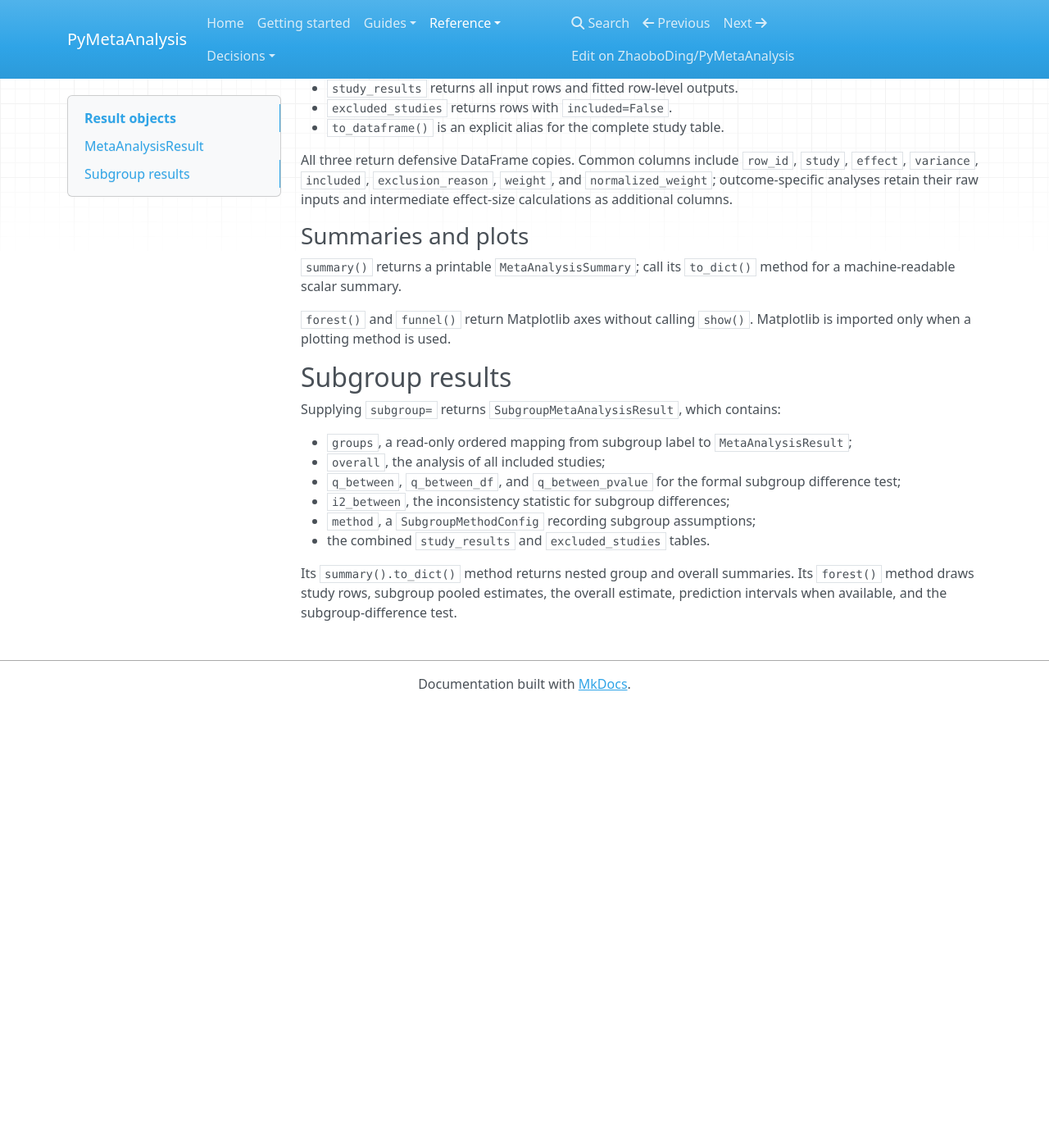
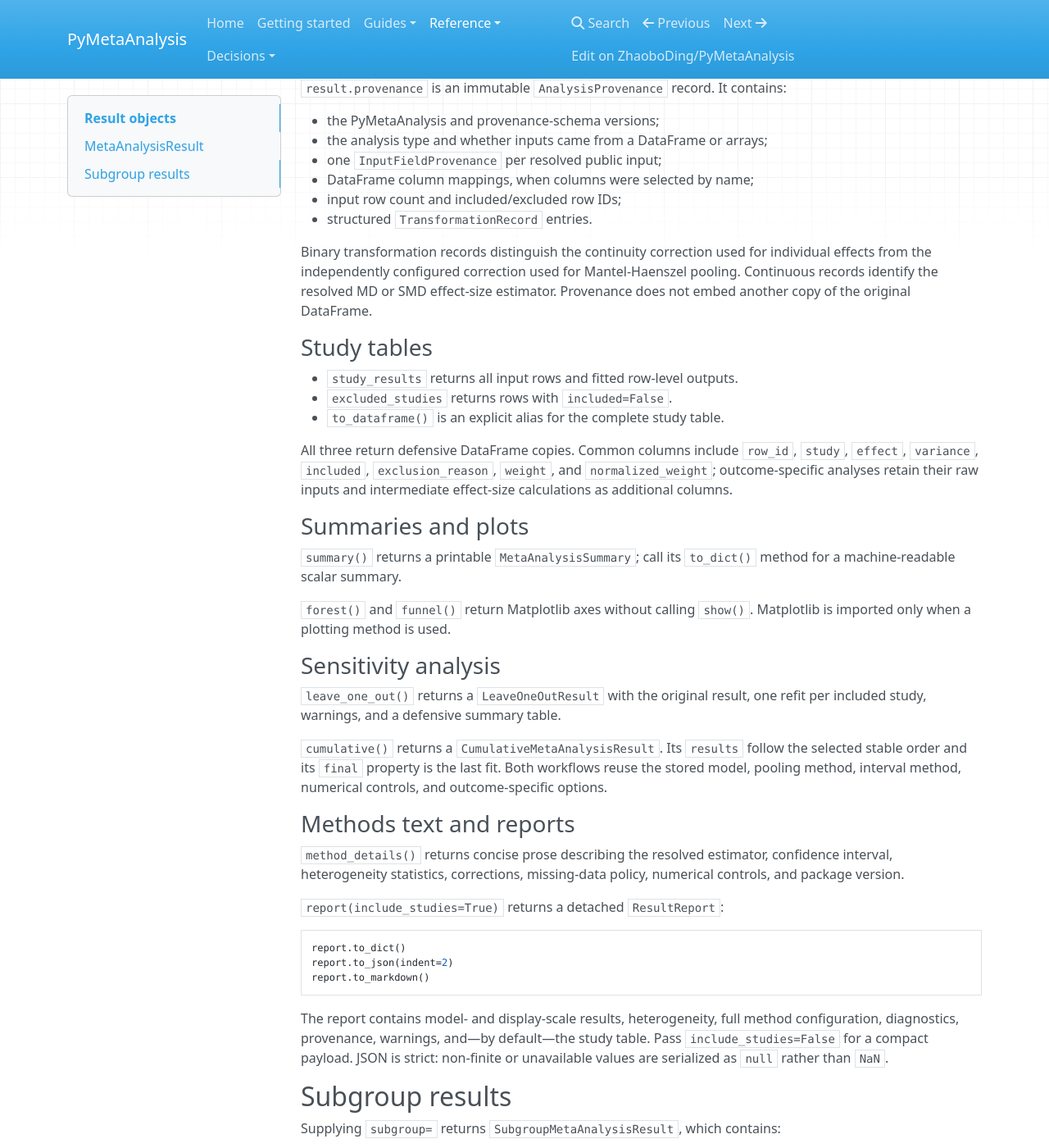
Before and after one commit to ZhaoboDing/PyMetaAnalysis, an MkDocs documentation site: the page built from docs/reference/results.md, in a window 1280 px wide and 1400 px high, scrolled down 980 px. Shown: the whole window at 82% size. Built offline with MkDocs 1.6.1, drawn with Linux system fonts in a browser that asks for light colours; nearby versions of some CDN libraries; before the commit the page ends 1842 px from its top, so only the background shows below that; some of the changed text lies outside the part shown.

Commit message:
Update docs for sensitivity and reporting

````diff
--- a/docs/reference/results.md
+++ b/docs/reference/results.md
@@ -37,6 +37,23 @@ available through `dict(result.method.options)`.
 iterations it used, and whether tau-squared reached its zero boundary.
 Recoverable statistical notes are stored in the immutable `warnings` tuple.
 
+### Provenance
+
+`result.provenance` is an immutable `AnalysisProvenance` record. It contains:
+
+- the PyMetaAnalysis and provenance-schema versions;
+- the analysis type and whether inputs came from a DataFrame or arrays;
+- one `InputFieldProvenance` per resolved public input;
+- DataFrame column mappings, when columns were selected by name;
+- input row count and included/excluded row IDs;
+- structured `TransformationRecord` entries.
+
+Binary transformation records distinguish the continuity correction used for
+individual effects from the independently configured correction used for
+Mantel-Haenszel pooling. Continuous records identify the resolved MD or SMD
+effect-size estimator. Provenance does not embed another copy of the original
+DataFrame.
+
 ### Study tables
 
 - `study_results` returns all input rows and fitted row-level outputs.
@@ -56,6 +73,35 @@ method for a machine-readable scalar summary.
 `forest()` and `funnel()` return Matplotlib axes without calling `show()`.
 Matplotlib is imported only when a plotting method is used.
 
+### Sensitivity analysis
+
+`leave_one_out()` returns a `LeaveOneOutResult` with the original result, one
+refit per included study, warnings, and a defensive summary table.
+
+`cumulative()` returns a `CumulativeMetaAnalysisResult`. Its `results` follow
+the selected stable order and its `final` property is the last fit. Both
+workflows reuse the stored model, pooling method, interval method, numerical
+controls, and outcome-specific options.
+
+### Methods text and reports
+
+`method_details()` returns concise prose describing the resolved estimator,
+confidence interval, heterogeneity statistics, corrections, missing-data
+policy, numerical controls, and package version.
+
+`report(include_studies=True)` returns a detached `ResultReport`:
+
+```python
+report.to_dict()
+report.to_json(indent=2)
+report.to_markdown()
+```
+
+The report contains model- and display-scale results, heterogeneity, full
+method configuration, diagnostics, provenance, warnings, and—by default—the
+study table. Pass `include_studies=False` for a compact payload. JSON is strict:
+non-finite or unavailable values are serialized as `null` rather than `NaN`.
+
 ## Subgroup results
 
 Supplying `subgroup=` returns `SubgroupMetaAnalysisResult`, which contains:
@@ -73,3 +119,8 @@ Its `summary().to_dict()` method returns nested group and overall summaries.
 Its `forest()` method draws study rows, subgroup pooled estimates, the overall
 estimate, prediction intervals when available, and the subgroup-difference
 test.
+
+Subgroup results also provide `leave_one_out()`, `cumulative()`,
+`method_details()`, and `report()`. Their report contains each group, the
+overall fit, the formal subgroup-differences test, its tau-squared strategy,
+and the combined study table.
--- a/mkdocs.yml
+++ b/mkdocs.yml
@@ -35,6 +35,8 @@ nav:
       - Continuous outcomes: guides/continuous-outcomes.md
       - Choosing methods: guides/method-selection.md
       - Zero-event studies: guides/zero-events.md
+      - Sensitivity analysis: guides/sensitivity-analysis.md
+      - Provenance and reporting: guides/provenance-reporting.md
   - Reference:
       - Public API: reference/api.md
       - Result objects: reference/results.md
````
Also changed, not shown: docs/getting-started.md (+50 -2 lines), docs/guides/provenance-reporting.md (added, +136 -0 lines), docs/guides/sensitivity-analysis.md (added, +104 -0 lines), docs/index.md (+6 -0 lines), docs/reference/api.md (+20 -0 lines).
